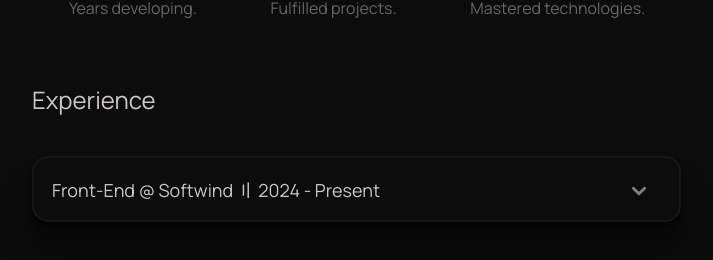
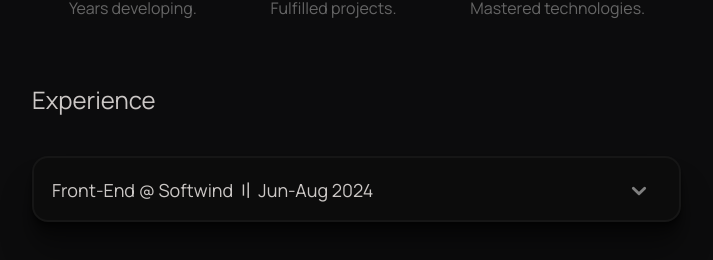
Before and after one commit to assaffmatias/Portfolio, a React (Vite) app: page /about in a window 1280 px wide. Shown: the part 944-1204 px from the top of the page, without its empty margins (283-996 px from the left). Built offline with nearby package versions, Linux system fonts and the light colour scheme; grey boxes are pictures that could not be loaded.

Commit message:
update experience

```diff
--- a/src/components/Experience/Experience.jsx
+++ b/src/components/Experience/Experience.jsx
@@ -49,7 +49,7 @@ const Experience = () => {
                         onChange={() => toggleAccordion(0)}
                     />
                     <label className={styles.label} htmlFor="first">
-                        Front-End @ Softwind 〢 2024 - {t('present')}
+                        Front-End @ Softwind 〢 {t('softwindTime')} 2024
                     </label>
                     <div className={`${styles.content} ${selectedAccordion === 0 ? styles.open : ''}`}>
                         <div className={styles.description_container}>
@@ -64,16 +64,12 @@ const Experience = () => {
                                     <p className={styles.p}>{t('remote')}</p>
                                 </div>
                                 <div className={styles.svg_content}>
-                                    {/* <svg aria-hidden="true" xmlns="http://www.w3.org/2000/svg" width="24" height="24" fill="#3459ea" viewBox="0 0 24 24">
+                                    <svg aria-hidden="true" xmlns="http://www.w3.org/2000/svg" width="24" height="24" fill="#3459ea" viewBox="0 0 24 24">
                                         <path fill-rule="evenodd" d="M11.403 5H5a2 2 0 0 0-2 2v12a2 2 0 0 0 2 2h12a2 2 0 0 0 2-2v-6.403a3.01 3.01 0 0 1-1.743-1.612l-3.025 3.025A3 3 0 1 1 9.99 9.768l3.025-3.025A3.01 3.01 0 0 1 11.403 5Z" clipRule="evenodd" />
                                         <path fillRule="evenodd" d="M13.232 4a1 1 0 0 1 1-1H20a1 1 0 0 1 1 1v5.768a1 1 0 1 1-2 0V6.414l-6.182 6.182a1 1 0 0 1-1.414-1.414L17.586 5h-3.354a1 1 0 0 1-1-1Z" clipRule="evenodd" />
-                                    </svg> */}
-                                    <svg aria-hidden="true" xmlns="http://www.w3.org/2000/svg" width="24" height="24" fill="#3459ea" viewBox="0 0 24 24">
-                                        <path fillRule="evenodd" d="M12.51 8.796v1.697a3.738 3.738 0 0 1 3.288-1.684c3.455 0 4.202 2.16 4.202 4.97V19.5h-3.2v-5.072c0-1.21-.244-2.766-2.128-2.766-1.827 0-2.139 1.317-2.139 2.676V19.5h-3.19V8.796h3.168ZM7.2 6.106a1.61 1.61 0 0 1-.988 1.483 1.595 1.595 0 0 1-1.743-.348A1.607 1.607 0 0 1 5.6 4.5a1.601 1.601 0 0 1 1.6 1.606Z" clipRule="evenodd" />
-                                        <path d="M7.2 8.809H4V19.5h3.2V8.809Z" />
                                     </svg>
                                     <Link className={styles.link} to={'https://www.linkedin.com/company/softwind-solutions/'} target='_blank'>
-                                        LinkedIn
+                                        Softwind.com.ar
                                     </Link>
                                 </div>
                             </div>
@@ -83,7 +79,6 @@ const Experience = () => {
                                 <button className={styles.button}>Typescript</button>
                                 <button className={styles.button}>React</button>
                                 <button className={styles.button}>Tailwind</button>
-                                {/* <button className={styles.button}>Storybook</button> */}
                                 <button className={styles.button}>Jira</button>
                             </div>
                         </div>
--- a/src/components/Experience/Experience.module.css
+++ b/src/components/Experience/Experience.module.css
@@ -140,6 +140,7 @@
 .logo{
     width: 80px;
     height: 80px;
+    border-radius: 99999px;
 }
 
 .description{
--- a/src/i18n.js
+++ b/src/i18n.js
@@ -47,6 +47,7 @@ i18n
           "present": "Present",
           "webDeveloper": "Web Developer",
           "softwindDescription": "Development of Front-End solutions with technologies such as JavaScript, Typescript, React and Tailwind.",
+          "softwindTime": "Jun-Aug",
 
           //Skills
           "inTouch": "Get in Touch",
@@ -132,6 +133,7 @@ i18n
           "present": "Presente",
           "webDeveloper": "Desarrollador Web",
           "softwindDescription": "Desarrollo de soluciones Front-End con tecnologías como JavaScript, Typescript, React y Tailwind.",
+          "softwindTime": "Jun-Ago",
 
           //Skills
           "inTouch": "Contacto",
```
